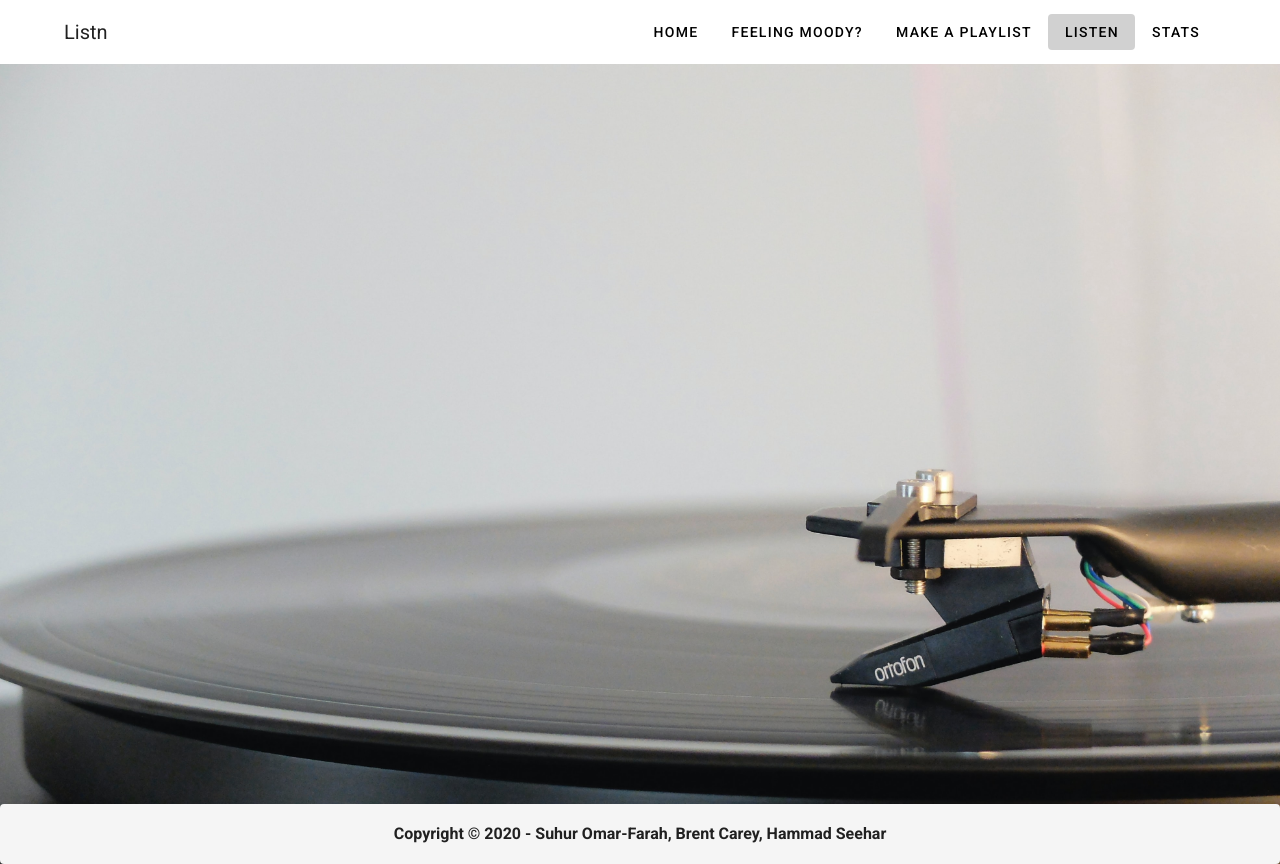
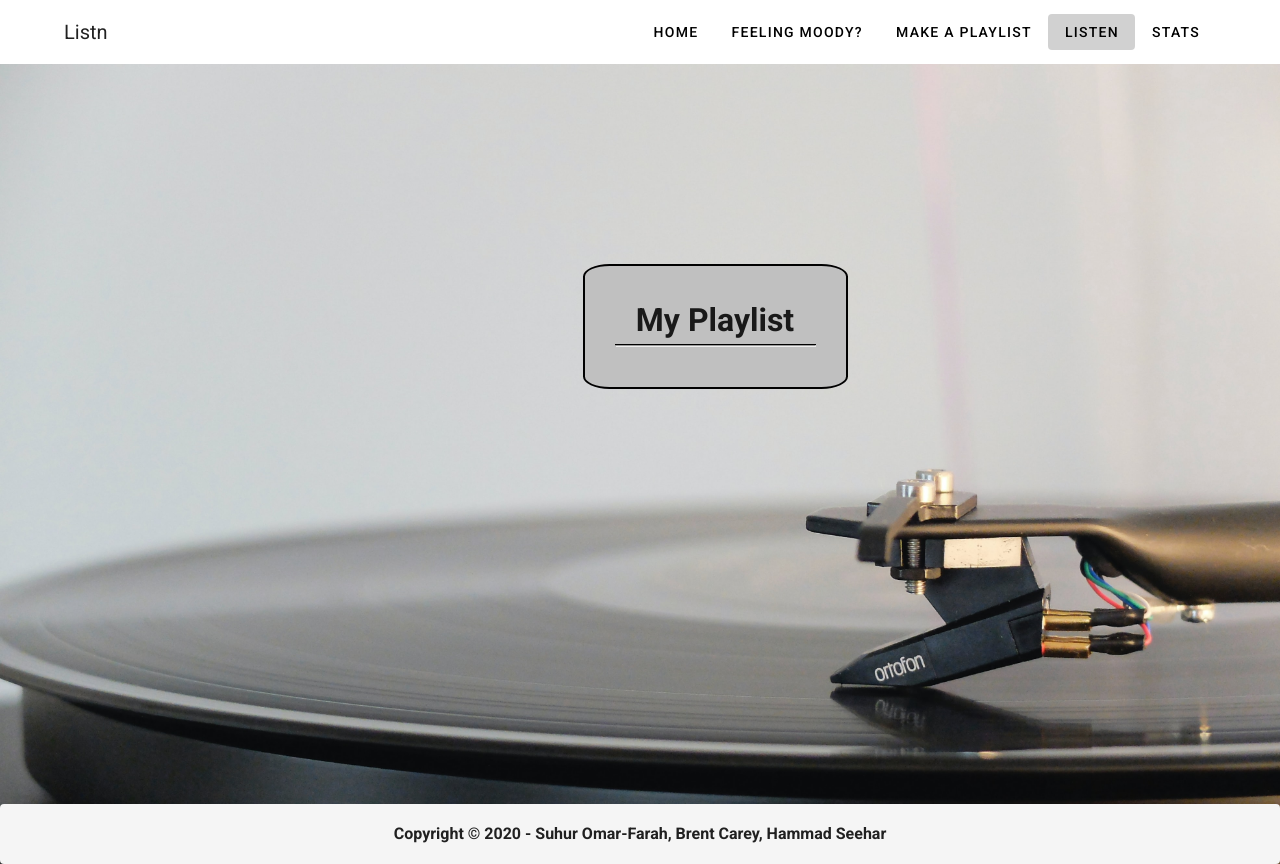
Before and after one commit to suhuromarfarah/Listn, a Vue app: page /Playlist in a window 1280 px wide. Built offline with nearby package versions, Linux system fonts and the light colour scheme; what vue-carousel-3d, vue-youtube-embed would draw is missing.

Commit message:
Finished styling for demo

```diff
--- a/src/components/musicStat.vue
+++ b/src/components/musicStat.vue
@@ -7,12 +7,14 @@
 
 <div class="pie" >
 <h1> Top Moods</h1>
+<hr class ='line'>
      <pieChart/>
     </div>
 
   <!-- <vs-card class="card"> -->
     <div class="chart">
-<h1> LISTN Music Stats</h1>
+<h1> LISTN Top 10 Songs</h1>
+<hr class ='line'>
  <v-data-table
     :headers="headers"
     :items="desserts"
@@ -72,19 +74,19 @@ export default {
           {
             name: 'Paper Bag',
             calories: 100,
-            fat: 6.0,
+            fat: 1,
 
           },
           {
             name: 'Gooba',
             calories: 50,
-            fat: 9.0,
+            fat: 2,
 
           },
           {
             name: 'Baby',
             calories: 45,
-            fat: 16.0,
+            fat: 1,
 
           },
           {
@@ -96,25 +98,25 @@ export default {
           {
             name: 'Heroes',
             calories: 10,
-            fat: 16.0,
+            fat: 1,
 
           },
           {
             name: 'Life on mars',
             calories: 47,
-            fat: 0.0,
+            fat: 3,
 
           },
    {
             name: 'Skyfall',
             calories: 56,
-            fat: 3.7,
+            fat: 2,
 
           },
           {
             name: 'Hello',
             calories: 77,
-            fat: 16.0,
+            fat: 1,
 
           },
 
@@ -145,23 +147,23 @@ export default {
 /* background-color: burlywood */
   }
 .chart{
-    background-color: #000080!important;
-  height:580px;
+    background-color: grey!important;
+  height:600px;
   width:520px;
   padding:20px;
-  margin-left:1500px;
-  bottom:480px;
+  margin-left:1100px;
+  bottom:500px;
   border: 1px solid black;
  text-align: center;
   position: relative;
   font-family: Arial, Helvetica, sans-serif !important;
   border-radius:10%;
-color:whitesmoke;
+color:black;
 
 }
 
 .elevation-1 {
-    background-color: ghostwhite !important;
+    background-color: lightgray !important;
     /* background-image: url('../docs/music.jpg'); */
 
        color: black !important;
@@ -169,19 +171,20 @@ color:whitesmoke;
    font: size 343oem !important;
 
 }
-
-
-
+.line{
+  border-top:1px solid black;
+  margin-bottom:10px;
+}
 
 .pie {
     left:-350px  !important;
     position: relative;
-    color:whitesmoke !important;
+    color:black !important;
 top: 100px !important;
-  background-color: #000080 !important;
-  height:580px;
+  background-color: grey !important;
+  height:600px;
   width:520px;
-  margin-left: 600px;
+  margin-left: 850px;
   border: 1px solid black;
  text-align: center;
  border-radius:10%;
@@ -198,8 +201,8 @@ color: white !important;
 }
 .art{
     position: relative;
-margin-left:-300px;
-  bottom:800px;
+margin-left:100px;
+  bottom:465px;
 
 
 }
--- a/src/views/MakePlaylist.vue
+++ b/src/views/MakePlaylist.vue
@@ -6,19 +6,18 @@
     class="card"
   >
   <v-container class="size">
+    <div class='form'>
     <v-row
       class="pa-4"
       align="center"
       justify="center"
     >
+
       <v-col class="text-center">
         <h3 class="headline black--text">{{ playlistName }}</h3>
         <h3 class="headline black--text">{{ playlistDescription }}</h3>
-
      </v-col>
     </v-row>
-
-
       <v-container>
         <v-row>
           <v-col
@@ -44,8 +43,6 @@
               label="Enter playlist description"
             ></v-text-field>
           </v-col>
-
-          <!-- Song search field-->
           <v-col cols="12" >
             <v-text-field
               filled
@@ -56,50 +53,41 @@
               multiple
               v-model="songName"
             >
-
              </v-text-field>
-
       <template v-for="(song,index) in songList">
         <template v-if="show">
           <div :key="index" class="song-container">
             <v-list>
-
-
-
-            <!-- <img class='logo' src="../assets/test.png"> -->
             <youtube
               player-width="20"
               player-height="20"
-
                :video-id="song.id"
               @ready="ready"
               @playing="playing"
               :key="song"
               class="rounded-card"
             ></youtube>
-            <p class="song">{{song.name}}</p>
+            <p class="song">{{song.name.replace('Lyrics','')}}</p>
        <button class="delete" @click="deleteSong(index)" :key="song">DELETE</button>
             </v-list>
-
              </div>
         </template>
       </template>
-
               <template>
               <div class="text-center">
             <v-btn class="ma-2" @click="loadVideos" tile color="black" dark>Search</v-btn>
-            <!-- 3. Added add and delete buttons that call add and delete song functions-->
             <v-btn class="ma-2" @click="addSong" tile color="black" dark>Add to Playlist</v-btn>
-
             <v-btn class="ma-2" @click="createPlaylist" tile color="black" dark>Create</v-btn>
             </div>
             </template>
+         </v-col>
 
-          </v-col>
 
         </v-row>
       </v-container>
+      </div>
   </v-container>
+
   </v-card>
 </template>
 
@@ -221,7 +209,7 @@ import YouTube from "simple-youtube-api";
 }
 
 .song-container{
-  width: 70%;
+  width: 90%;
   margin: auto;
   text-align:center;
   padding:10px;
@@ -258,4 +246,15 @@ import YouTube from "simple-youtube-api";
   color: "black"
 }
 
+
+.form {
+  background-color:silver;
+  width: 100%;
+  margin: auto;
+  padding: 30px;
+  margin-top:50px;
+  border:2px solid black;
+  border-radius: 10%;
+}
+
 </style>
--- a/src/views/Mood.vue
+++ b/src/views/Mood.vue
@@ -1,6 +1,12 @@
 <template>
   <div class="hello">
+    <div class='form'>
     <div class="selection">
+
+<h1> LISTN</h1>
+<div class = " tag">
+<hr/>
+</div>
     <h3>
       Select your mood. Listn will pick a song for you!
     </h3>
@@ -27,14 +33,15 @@
         </span>
       </h2>
 
+
       </div>
       </div>
 
-      <h3> Listn suggests  <span style='font-weight:900;color:red'> {{  this.videoName  }}. </span>   </h3>
+      <h2 class = "listn"> Listn suggests  <span style='font-weight:900;color:red'> {{  this.videoName  }}. </span>   </h2>
 
 
-      <youtube :video-id="videoId" :player-vars=" {  autoplay: 1  } " @ready="ready" @playing="playing"></youtube>
-
+      <youtube  player-height="300" player-width='450' :video-id="videoId" :player-vars=" {  autoplay: 1  } " @ready="ready" @playing="playing"></youtube>
+     </div>
 
   </div>
 </template>
@@ -71,10 +78,8 @@
         {  name: 'Dear old Nicki', videoId : '-NZFsjWHC9I'  },
         {  name: 'Catcher in the Rye', videoId : '4PNNzSNtihI'  },
         {  name: 'Adios Nonino', videoId : 'VTPec8z5vdY'  },
-        {  name: 'Exogenesis: Symphony, Part 3 (Redemption)', videoId : 'tdhlQzFX-PU'  },
         {  name: 'Take me to church', videoId : 'PVjiKRfKpPI'  },
         {  name: 'Adios Nonino', videoId : 'VTPec8z5vdY'  },
-        {  name: 'Exogenesis: Symphony, Part 3 (Redemption)', videoId : 'tdhlQzFX-PU'  },
         {  name: 'No interruption', videoId : '_t431MAUQlQ'  },
       ],
       romantic: [
@@ -181,7 +186,8 @@
 
 <!-- Add "scoped" attribute to limit CSS to this component only -->
 <style scoped>
-.hello {
+.tag {
+  border-top:1px solid black;
 }
 .emo-item:hover{
   animation: shake 0.82s cubic-bezier(.36,.07,.19,.97) both;
@@ -229,7 +235,10 @@ a {
   /* background-image: "src/docs/guitar.jpg"; */
   height:1000px;
 
+}
 
+.listn{
+  padding-top:30px;
 }
 .selection{
   border: solid 1px black;
@@ -239,5 +248,17 @@ a {
   border-radius: 10%;
   background-color: lightgray;
    margin-top:10%;
+
 }
+
+.form {
+  background-color:silver;
+  width: 35%;
+  margin: auto;
+  padding: 30px;
+  margin-top:150px;
+  border:2px solid black;
+  border-radius: 10%;
+}
+
 </style>
--- a/src/views/Playlist.vue
+++ b/src/views/Playlist.vue
@@ -1,17 +1,19 @@
 
 <template>
 <div class ="background">
+  <div class='form'>
+ <h1> My Playlist </h1>
+<div class = "line">
+<hr />
+</div>
+ <div class='center'>
   <template v-for="playlist in playlists">
+
   <v-card :key='playlist' class="mx-10 ma-10" max-width="350" align="center" tile>
-
     <v-card-title :key='playlist' class="justify-center">{{playlist.playlistName}}</v-card-title>
     <v-card-subtitle :key='playlist'>{{playlist.playlistDescription}}</v-card-subtitle>
-
-
   <template v-for="(song,index)  in playlist.songs">
-
           <div :key="index" class="song-container">
-
              <youtube
               player-width="20"
               player-height="20"
@@ -21,17 +23,16 @@
               :key="index"
               class="rounded-card"
             ></youtube>
-            <p class="song" :key='song.id'>{{song.name}}</p>
-
-
+            <p class="song" :key='song.id'>{{song.name.replace('Lyrics','')}}</p>
             </div>
         </template>
         <v-btn class="ma-2" @click="share" tile color="black" dark>Share</v-btn>
 
-
     </v-card>
 
   </template>
+   </div>
+  </div>
   </div>
 </template>
 
@@ -90,7 +91,10 @@ export default {
 
 <style scoped>
 
-
+.center{
+  margin:auto;
+  padding-left:50px;
+}
 
 .rounded-card{
     border-radius:10%;
@@ -143,4 +147,20 @@ export default {
     background-size: cover;
 
 }
+
+.line{
+  border-top:1px solid black;
+}
+
+.form {
+  background-color:silver;
+  width: 50%;
+margin:auto;
+  padding: 30px;
+  margin-top:-100px;
+ left: -300px;
+  border:2px solid black;
+  border-radius: 10%;
+  position: relative;
+}
 </style>
```
Lines whose indentation alone changed are shown as unchanged.
